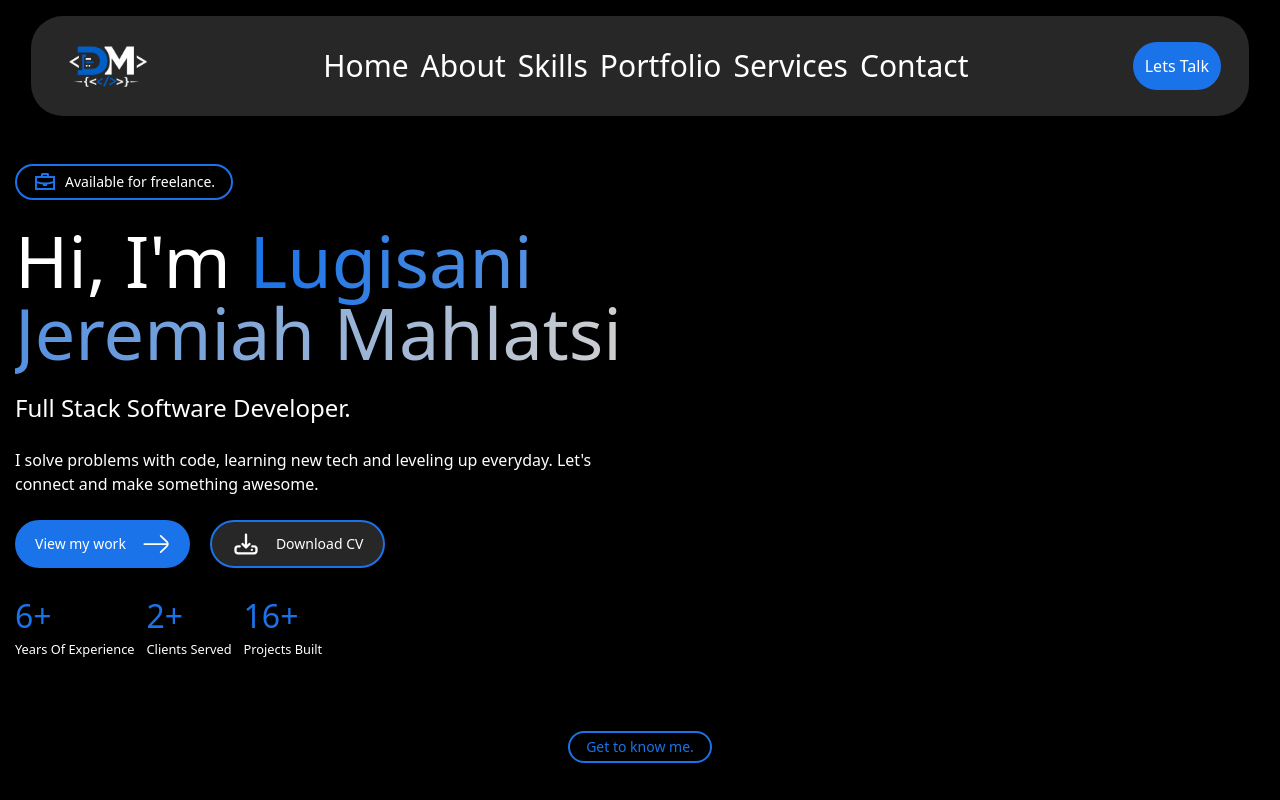
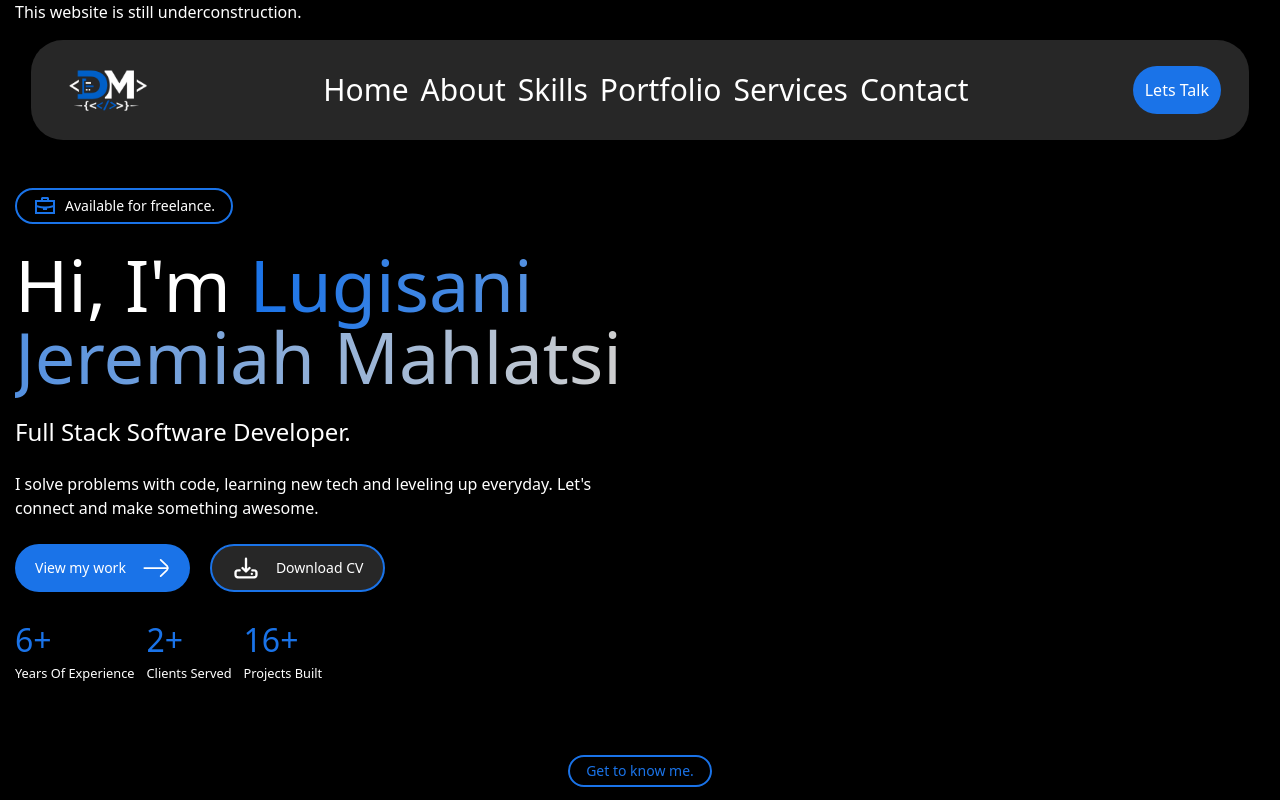
Before and after one commit to DevMahlatsi/DevMahlatsi, a React (Vite) app: page / in a window 1280 px wide. Shown: the top 800 px of the page. Built offline with nearby package versions, Linux system fonts and the light colour scheme.

Commit message:
go already

```diff
--- a/src/App.tsx
+++ b/src/App.tsx
@@ -6,6 +6,7 @@ function App() {
   return (
     <>
       <Home/>
+
     </>
   )
 }
--- /dev/null
+++ b/src/Components/Under Construction/UnderConstruction.tsx
@@ -0,0 +1,11 @@
+export default function UnderConstruction(){
+  return(
+    <>
+      <div>
+        <h1>
+          This website is still underconstruction.
+        </h1>
+      </div>
+    </>
+  )
+}
--- a/src/Pages/Home.tsx
+++ b/src/Pages/Home.tsx
@@ -3,10 +3,12 @@ import Hero from "../Components/Hero/Hero";
 import NavigationBar from "../Components/Navigation Bar/NavigationBar";
 import GetToKnowMe from "../Components/Indicators/Get To know me/GetToKnowMe";
 import About from "../Components/About/About";
+import UnderConstruction from "../Components/Under Construction/UnderConstruction";
 
 export default function Home(){
   return(
     <>
+      <UnderConstruction/>
       <NavigationBar/>
       <br />
       <br />
--- a/src/main.tsx
+++ b/src/main.tsx
@@ -1,6 +1,6 @@
 import { StrictMode } from 'react'
 import { createRoot } from 'react-dom/client'
-import { Analytics } from '@vercel/analytics/next'
+import { Analytics } from "@vercel/analytics/react";
 import './index.css'
 import App from './App.tsx'
 
```
